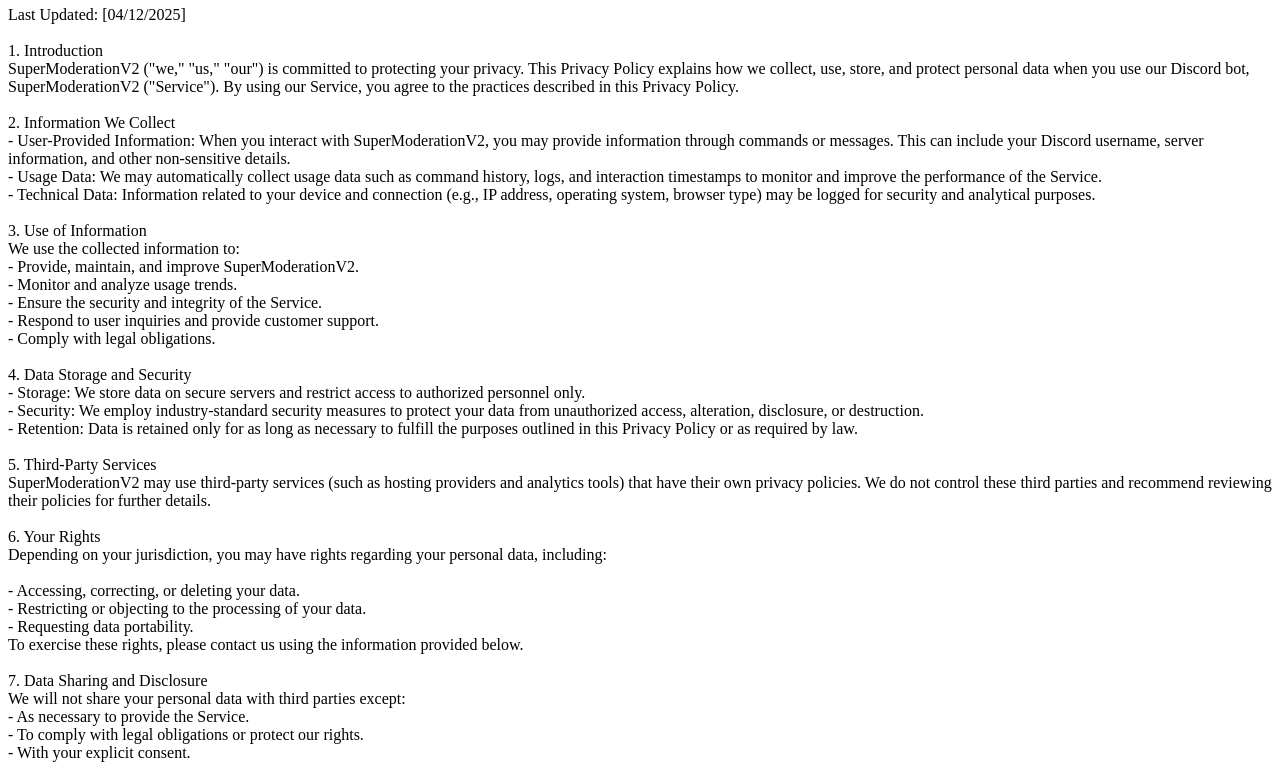
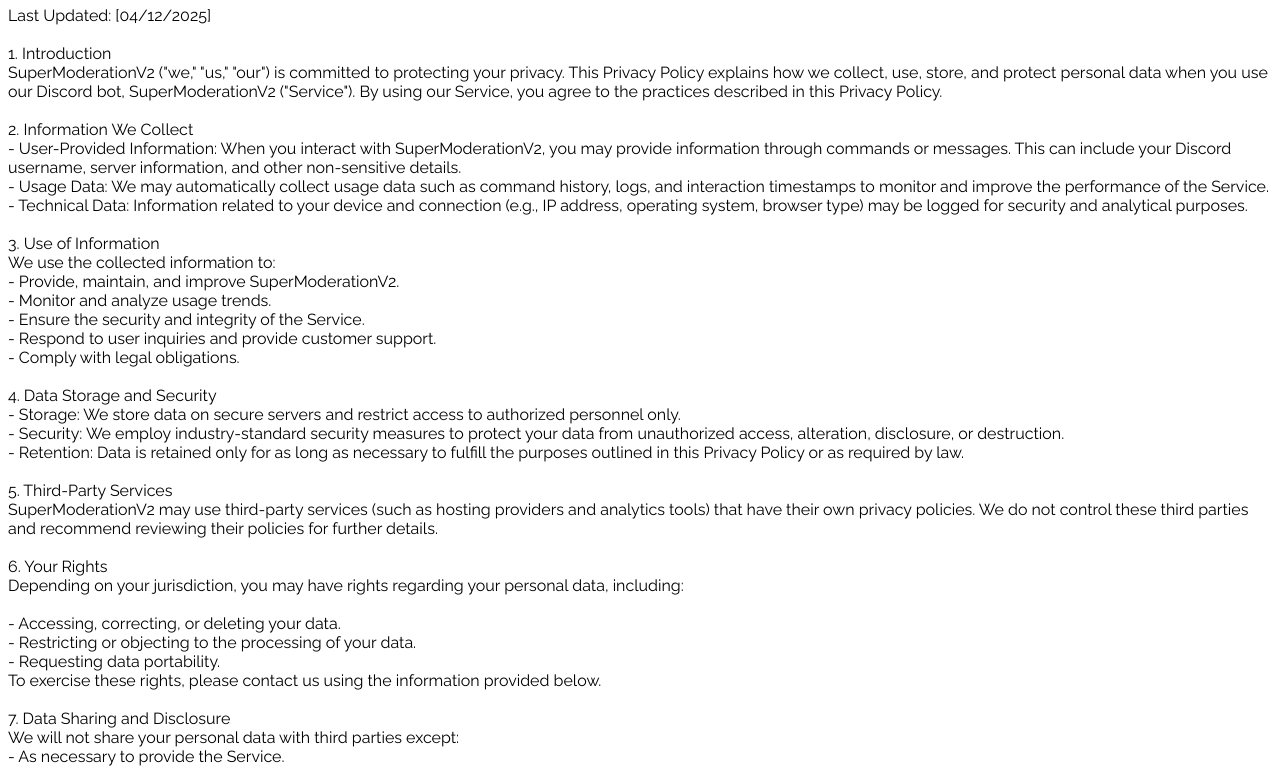
Before and after one commit to NoobAndCoding/supermod-tos-and-policy, a plain HTML site: page policies.html in a window 1280 px wide. Shown: the part 74-842 px from the top of the page. Drawn offline with Linux system fonts and the light colour scheme.

Commit message:
Update policies.html

```diff
--- a/policies.html
+++ b/policies.html
@@ -4,7 +4,7 @@
     <meta charset="UTF-8">
     <meta name="viewport" content="width=device-width, initial-scale=1.0">
     <title>Document</title>
-    <link rel="stylesheet" src = "/policies.css">
+    <link rel="stylesheet" href = "/policies.css">
 </head>
 <body>
 <div className="policies-container">
```
